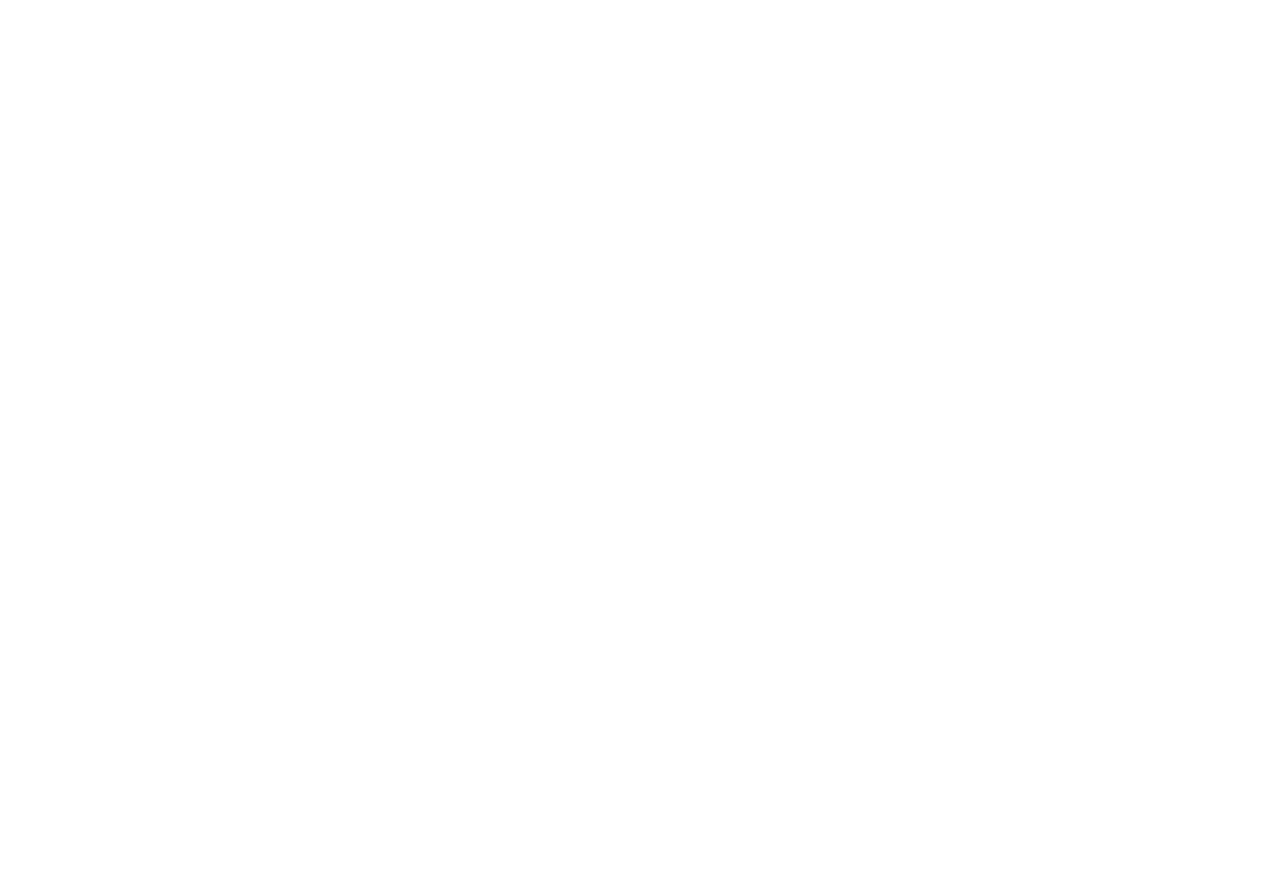
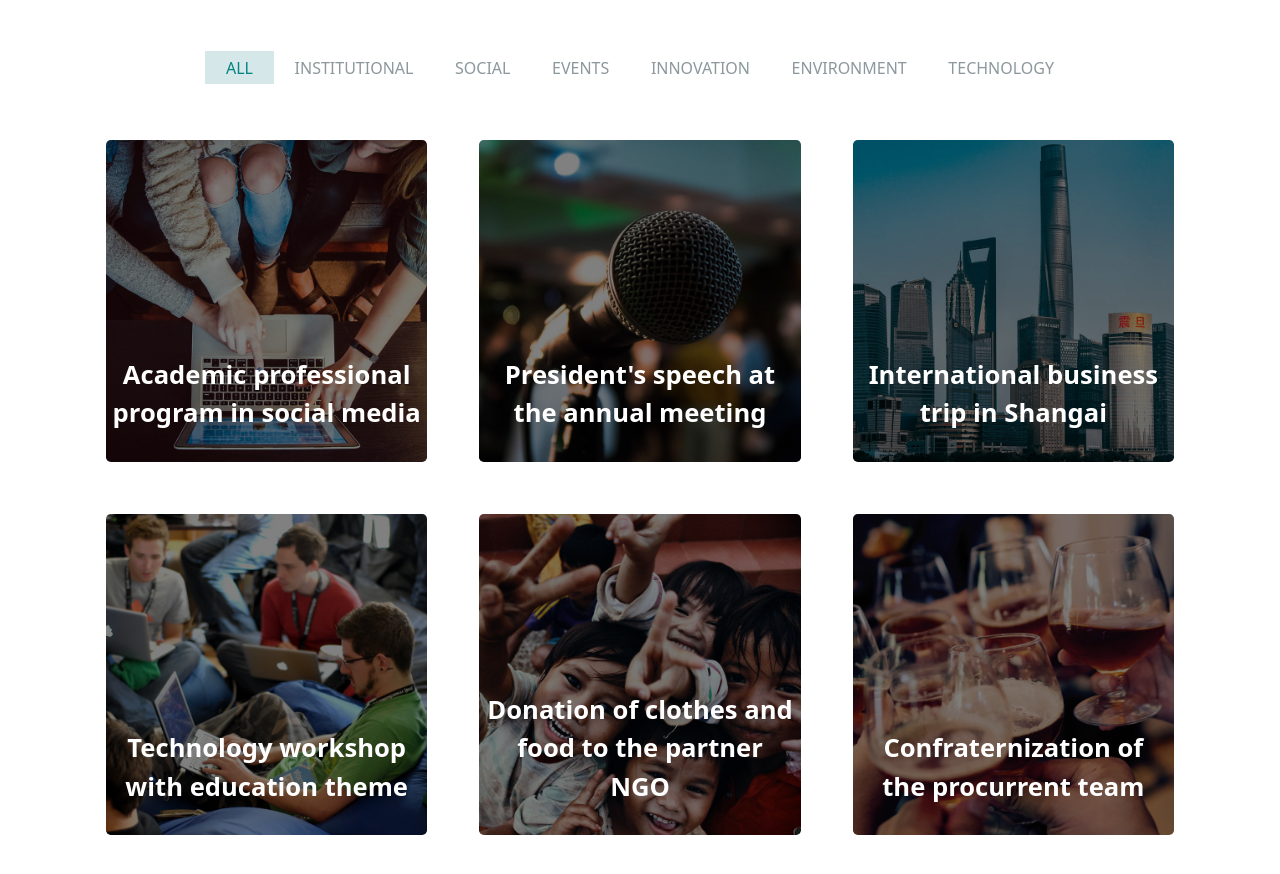
Before and after one commit to Stiv1100001/proj-html-vuejs, a Vue app: page / in a window 1280 px wide. Shown: the part 2578-3452 px from the top of the page. Before the commit the page ends 2504 px from the top, so only its background shows below. Built offline with nearby package versions, Linux system fonts and the light colour scheme; a small style sheet from the web is missing.

Commit message:
Actions section done

```diff
--- a/src/components/MainBody.vue
+++ b/src/components/MainBody.vue
@@ -115,6 +115,45 @@
         </div>
       </div>
     </section>
+
+    <section class="actions">
+      <div class="container text-center">
+        <div class="mb-5">
+          <h6 class="text-uppercase fw-bold mb-4">We do more for everyone</h6>
+          <h1 class="mb-4 fw-bold">
+            Actions & <span class="highligth">Projects</span>
+          </h1>
+        </div>
+
+        <div class="navbar d-flex justify-content-center w-100 mb-4">
+          <ul class="d-flex justify-content-around m-0 p-0">
+            <li
+              v-for="action in actions"
+              :key="action.text"
+              class="list-unstyled text-uppercase"
+              :class="{ active: action.active }"
+            >
+              <a href="#">{{ action.text }}</a>
+            </li>
+          </ul>
+        </div>
+
+        <div class="row row-cols-3 g-1">
+          <div v-for="project in projects" :key="project.text" class="col">
+            <div class="card-image position-relative p-4">
+              <img
+                :src="project.img"
+                :alt="project.text"
+                class="img-fluid rounded-3"
+              />
+              <p class="text-white position-absolute">
+                {{ project.text }}
+              </p>
+            </div>
+          </div>
+        </div>
+      </div>
+    </section>
   </main>
 </template>
 
@@ -170,6 +209,62 @@
       {
         icon: "fa-solid fa-graduation-cap",
         title: "Expertise",
+      },
+    ],
+    actions: [
+      {
+        text: "all",
+        active: true,
+      },
+      {
+        text: "institutional",
+        active: false,
+      },
+      {
+        text: "social",
+        active: false,
+      },
+      {
+        text: "events",
+        active: false,
+      },
+      {
+        text: "innovation",
+        active: false,
+      },
+      {
+        text: "environment",
+        active: false,
+      },
+      {
+        text: "technology",
+        active: false,
+      },
+    ],
+    projects: [
+      {
+        img: require("../assets/img/project-1.jpg"),
+        text: "Academic professional program in social media",
+      },
+      {
+        img: require("../assets/img/project-2.jpg"),
+        text: "President's speech at the annual meeting",
+      },
+      {
+        img: require("../assets/img/project-3.jpg"),
+        text: "International business trip in Shangai",
+      },
+      {
+        img: require("../assets/img/project-4.jpg"),
+        text: "Technology workshop with education theme",
+      },
+      {
+        img: require("../assets/img/project-5.jpg"),
+        text: "Donation of clothes and food to the partner NGO",
+      },
+      {
+        img: require("../assets/img/project-6.jpg"),
+        text: "Confraternization of the procurrent team",
       },
     ],
   }),
@@ -334,4 +429,40 @@
     }
   }
 }
+
+.actions {
+  padding: 7rem 0;
+
+  .navbar {
+    li {
+      padding: 0.3rem 1.3rem;
+
+      a {
+        color: $text-gray;
+        text-decoration: none;
+      }
+
+      &.active {
+        background-color: $blue-bg;
+
+        a {
+          color: $blue-lagoon;
+        }
+      }
+    }
+  }
+
+  .card-image {
+    img {
+      filter: brightness(50%);
+    }
+    p {
+      padding: 0 30px;
+      font-size: 1.6rem;
+      left: 0%;
+      bottom: 10%;
+      font-weight: bold;
+    }
+  }
+}
 </style>
```
